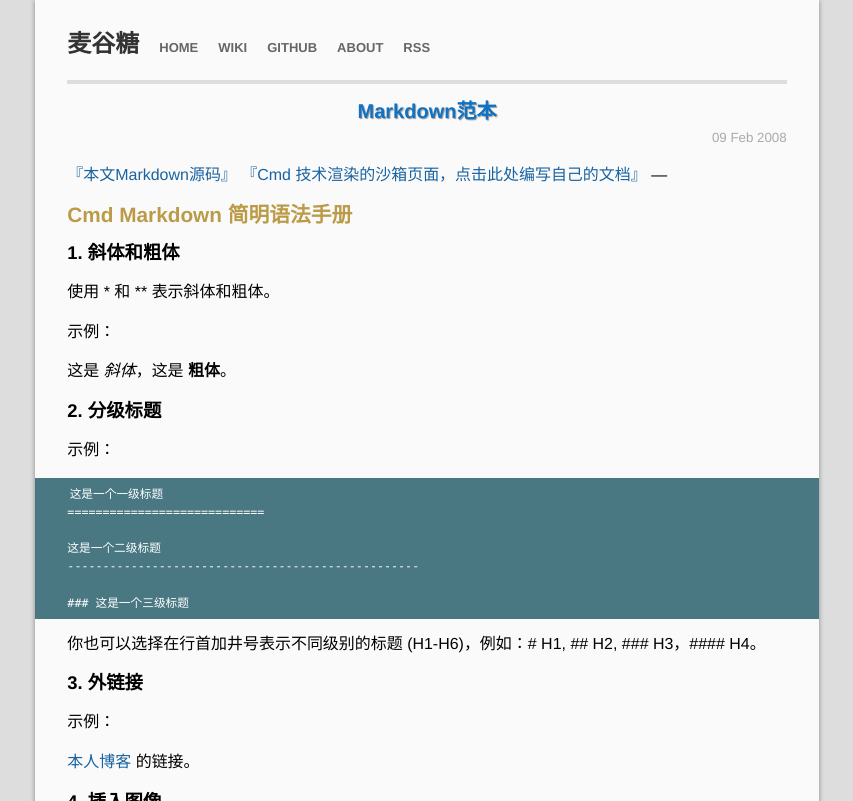
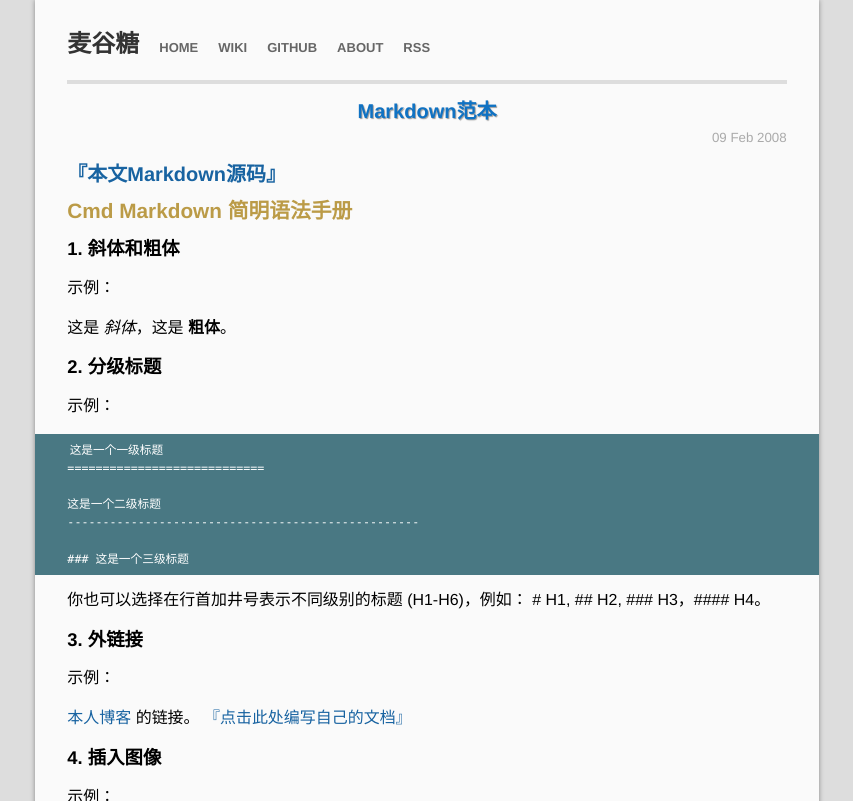
Before and after one commit to mgtang/blog, a Jekyll site: the page built from _posts/2008-2-9-Markdown范本.md, in a window 1280 px wide and 900 px high, cut to the strip 0-801 px from the top of the window. Shown: the whole strip, without its empty margins (213-1066 px from the left). Built offline with Jekyll 4.4.1, drawn with Linux system fonts in a browser that asks for light colours; Markdown is read by kramdown in place of the engine named in the settings; comment, search, counter and statistics services are not loaded.

Commit message:
Update 2008-2-9-Markdown范本.md

```diff
--- a/_posts/2008-2-9-Markdown范本.md
+++ b/_posts/2008-2-9-Markdown范本.md
@@ -7,14 +7,11 @@
 
 <!-- more -->
 
-[『本文Markdown源码』](https://raw.githubusercontent.com/mgtang/blog/gh-pages/_posts/2008-2-9-Markdown%E8%8C%83%E6%9C%AC.md")
-[『Cmd 技术渲染的沙箱页面，点击此处编写自己的文档』](https://www.zybuluo.com/mdeditor "作业部落旗下 Cmd 在线 Markdown 编辑阅读器")
+[『本文Markdown源码』](https://raw.githubusercontent.com/mgtang/blog/gh-pages/_posts/2008-2-9-Markdown%E8%8C%83%E6%9C%AC.md target="_blank")
 ---
 # Cmd Markdown 简明语法手册
 
 ### 1. 斜体和粗体
-
-使用 * 和 ** 表示斜体和粗体。
 
 示例：
 
```
Also changed, not shown: other parts of _posts/2008-2-9-Markdown范本.md (+3 -1 lines).
